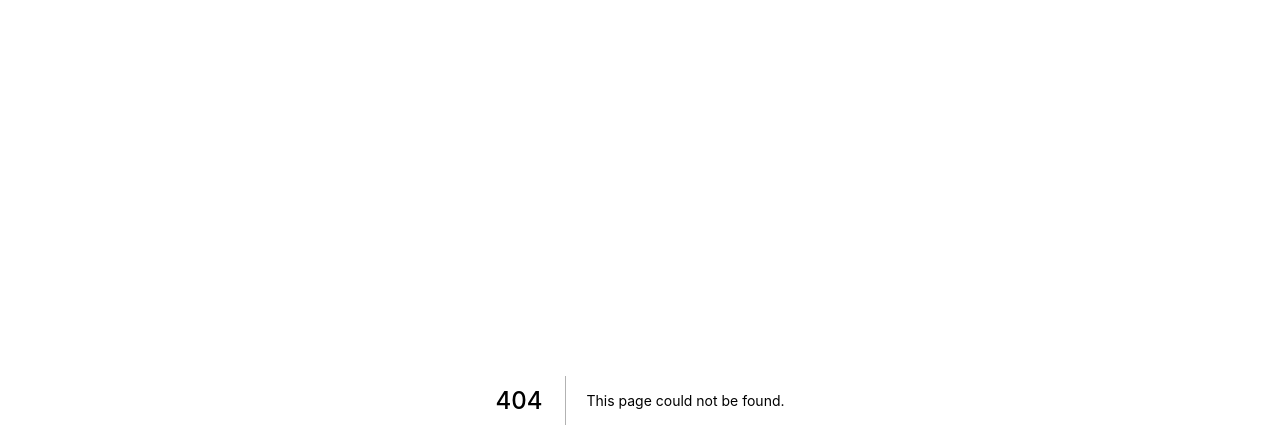
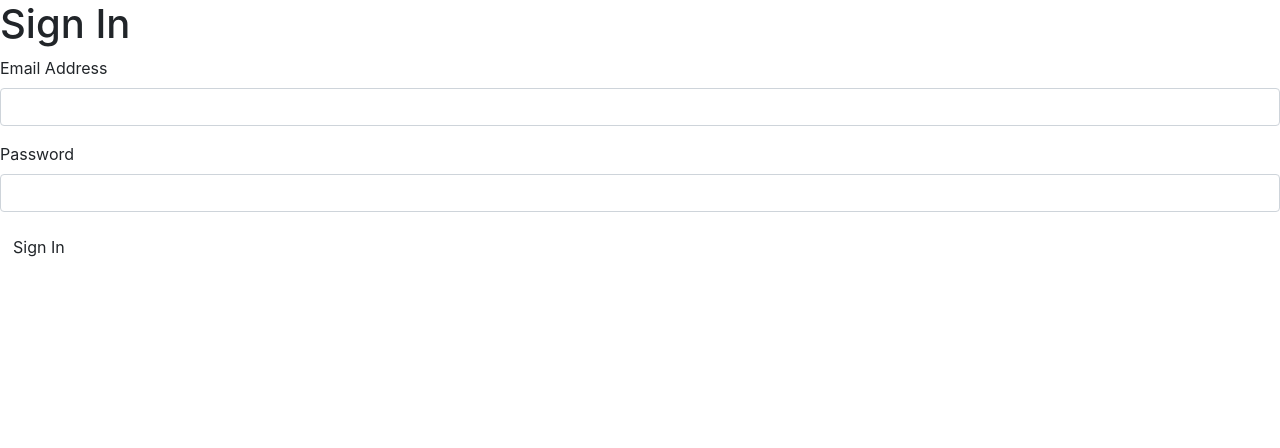
Before and after one commit to Motasem-Diab/Ticketing-App-MicroS, a Next.js app in the folder client/: page /auth/signin in a window 1280 px wide. Before the commit this address had no page. Shown: the top 448 px of the page. Built offline with nearby package versions, Linux system fonts and the light colour scheme.

Commit message:
signin form

```diff
--- /dev/null
+++ b/client/pages/auth/signin.js
@@ -0,0 +1,40 @@
+
+import { useState } from 'react';
+import useRequest from '../../hooks/use-request';
+import Router from 'next/router';   // To navigate to another page when signed in
+
+
+export default () => {
+    const [email, setEmail] = useState('');
+    const [password, setPassword] = useState('');
+
+    const { doRequest, errors } = useRequest({
+        url: '/api/users/signin',
+        method: 'post',
+        body: {
+            email, password
+        },
+        onSuccess: () => Router.push('/')
+    });
+
+    const onSubmit = async (event) => {
+        event.preventDefault();
+        await doRequest();
+    }
+
+    return <form onSubmit={onSubmit} >
+        <h1> Sign In</h1>
+        <div className= "form-group">
+            <label> Email Address </label>
+            <input value={email} onChange={ e => setEmail(e.target.value)} className="form-control"/>
+        </div>
+        <div className= "form-group">
+            <label> Password </label>
+            <input value={password} onChange={ e => setPassword(e.target.value)} type="password" className="form-control"/>
+        </div>
+
+        {errors}
+
+        <button className="btn btn-primaty"> Sign In</button>
+    </form>;
+};
--- a/client/pages/banana.js
+++ /dev/null
@@ -1,4 +0,0 @@
-
-export default () => {
-    return <h1> Banana </h1>;
-}
```
